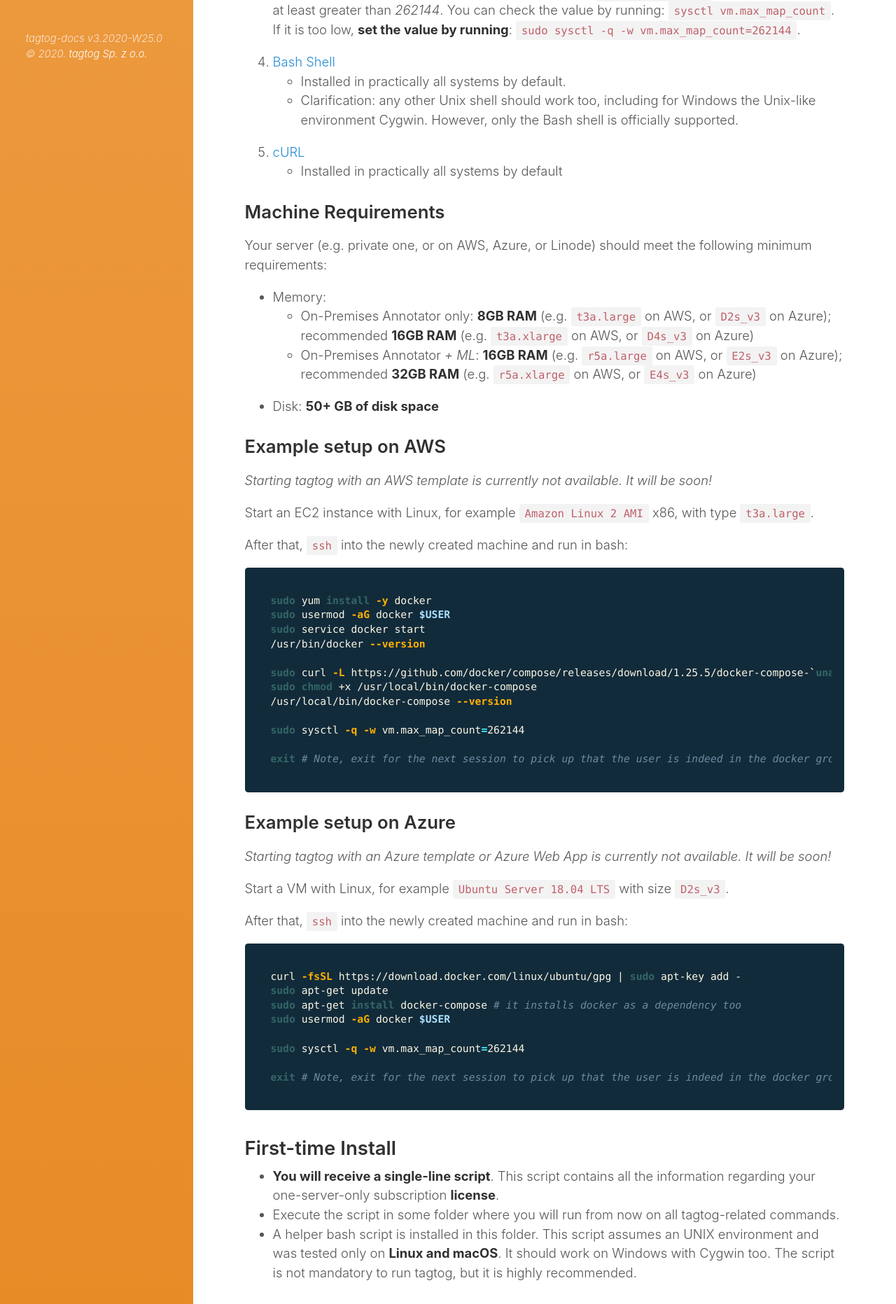
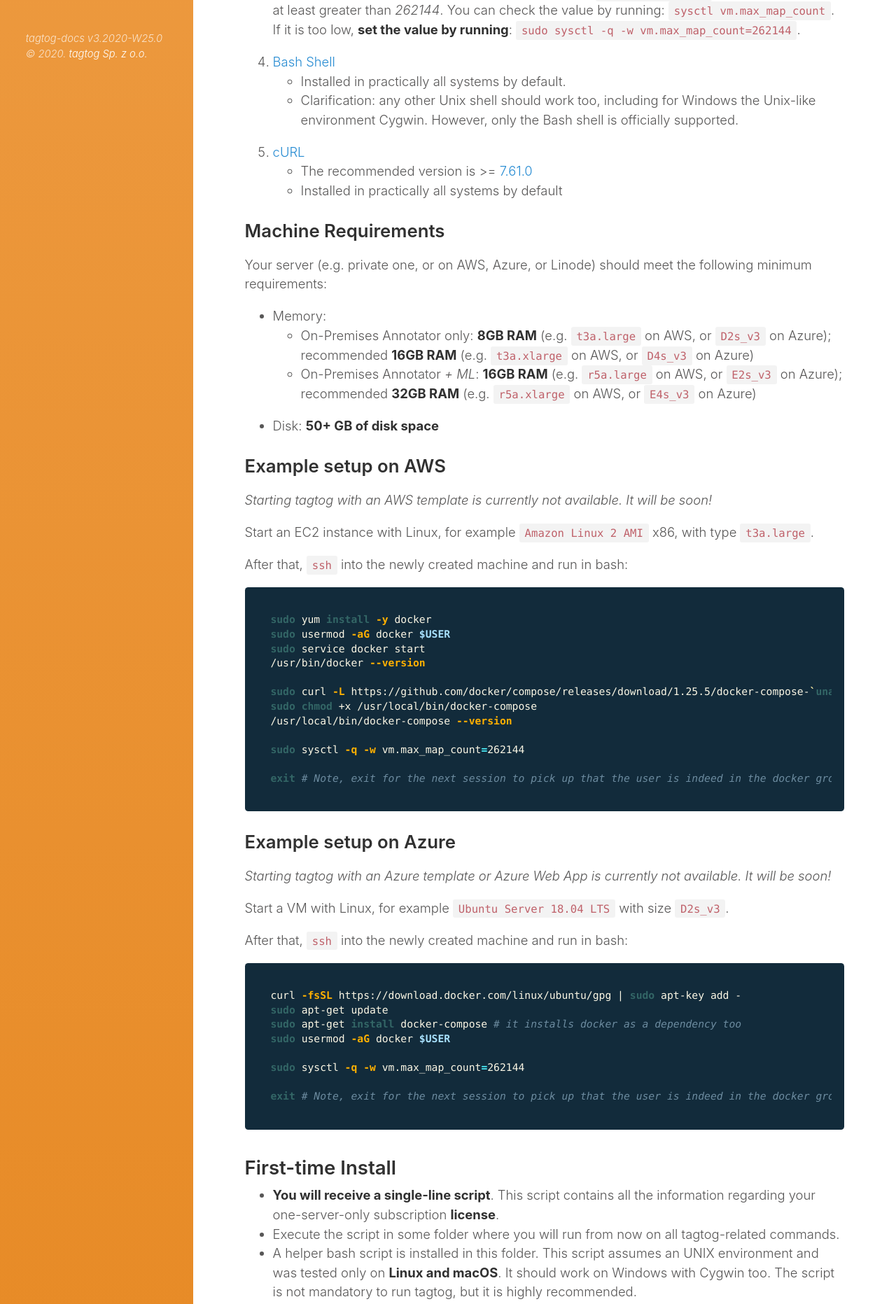
Before and after one commit to tagtogorg/tagtog-doc, a Jekyll site: the page built from on_premises_README.md, in a window 1280 px wide. Shown: the part 1435-3298 px from the top of the page at 70% size. Built offline with Jekyll 4.4.1, drawn with Linux system fonts in a browser that asks for light colours; nearby versions of some CDN libraries.

Commit message:
recommend newer curl version

```diff
--- a/on_premises_README.md
+++ b/on_premises_README.md
@@ -32,7 +32,8 @@ Your system must have installed:
   * Installed in practically all systems by default.
   * Clarification: any other Unix shell should work too, including for Windows the Unix-like environment Cygwin. However, only the Bash shell is officially supported.
 
-5. [cURL](https://en.wikipedia.org/wiki/CURL)
+5. [cURL](https://curl.haxx.se)
+  * The recommended version is >= [7.61.0](https://curl.haxx.se/changes.html#7_61_0)
   * Installed in practically all systems by default
 
 
```
